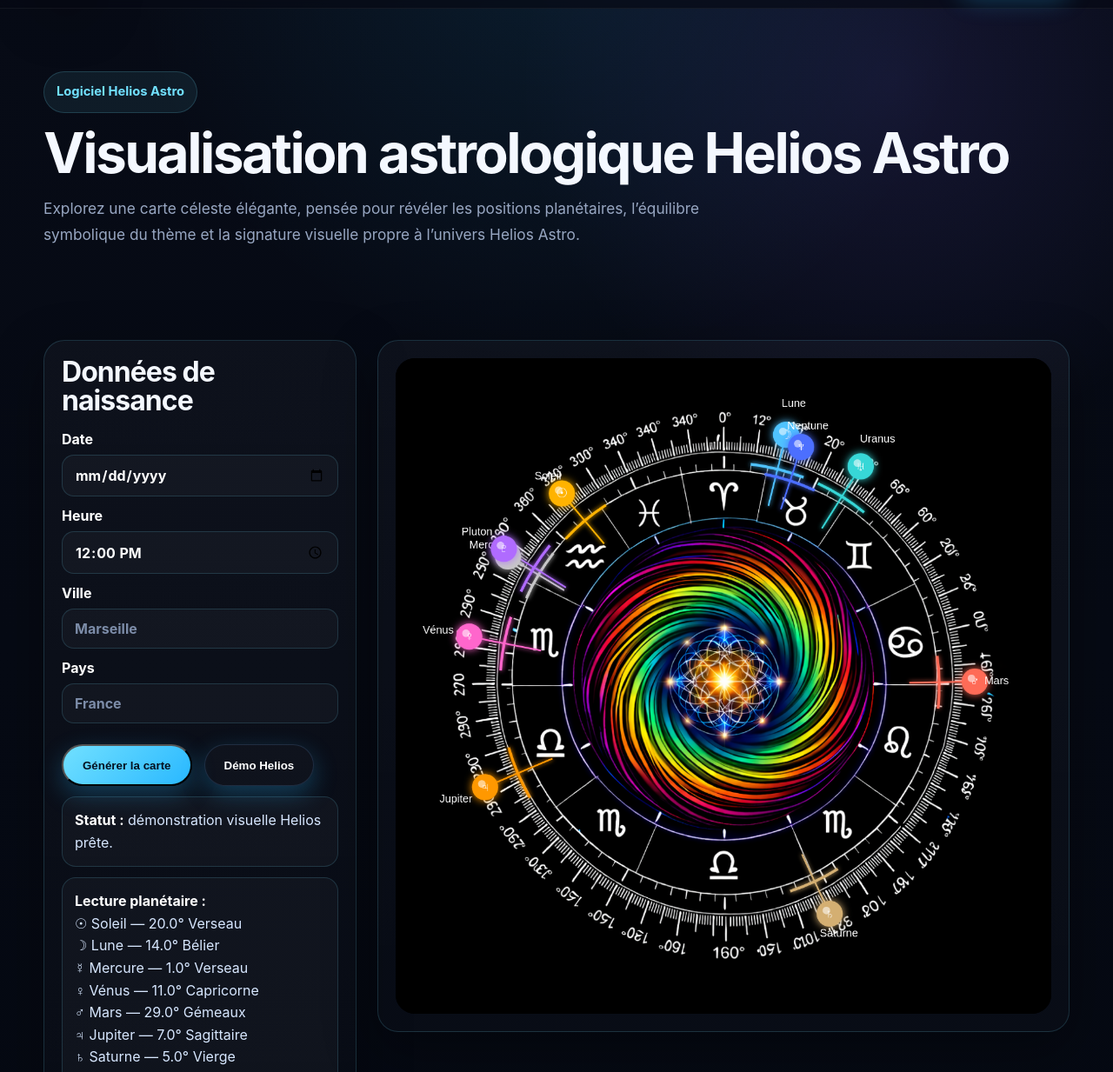
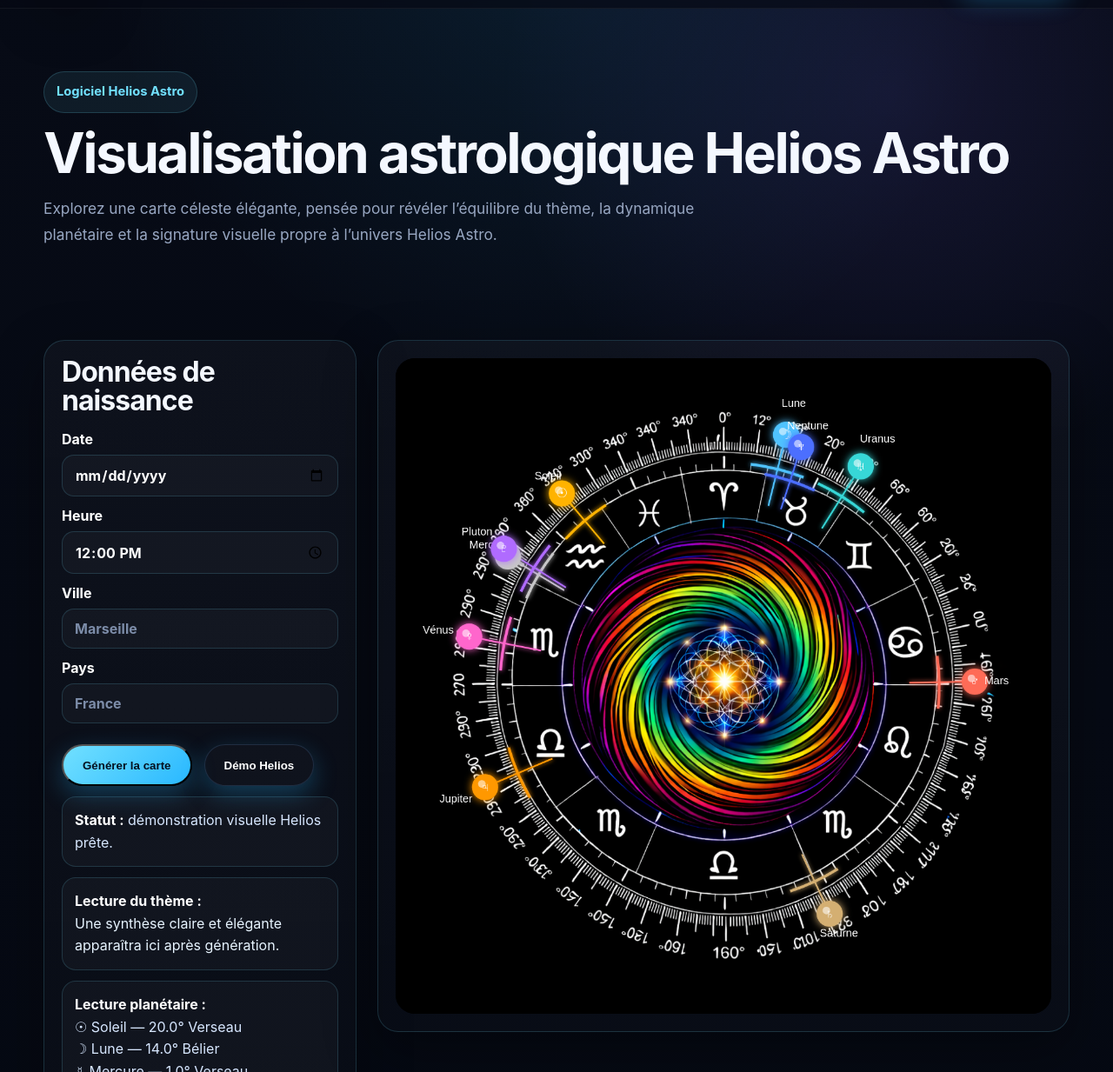
Before and after one commit to Helios120/heliocentrique, a plain HTML site: page logiciel.html in a window 1280 px wide. Shown: the part 67-1300 px from the top of the page at 87% size. Drawn offline with Linux system fonts and the light colour scheme.

Commit message:
Update logiciel.html

```diff
--- a/logiciel.html
+++ b/logiciel.html
@@ -54,6 +54,7 @@
     }
 
     .helios-info,
+    .helios-summary,
     .helios-legend{
       border:1px solid rgba(113,224,255,.16);
       background:rgba(255,255,255,.03);
@@ -65,8 +66,13 @@
     }
 
     .helios-info strong,
+    .helios-summary strong,
     .helios-legend strong{
       color:#fff;
+    }
+
+    .helios-summary{
+      color:#e7f4ff;
     }
 
     #heliosCanvas{
@@ -115,8 +121,8 @@
         <p class="eyebrow">Logiciel Helios Astro</p>
         <h1>Visualisation astrologique Helios Astro</h1>
         <p class="lead">
-          Explorez une carte céleste élégante, pensée pour révéler les positions planétaires,
-          l’équilibre symbolique du thème et la signature visuelle propre à l’univers Helios Astro.
+          Explorez une carte céleste élégante, pensée pour révéler l’équilibre du thème,
+          la dynamique planétaire et la signature visuelle propre à l’univers Helios Astro.
         </p>
       </div>
     </section>
@@ -156,9 +162,14 @@
             Renseignez les données de naissance puis lancez le calcul.
           </div>
 
+          <div class="helios-summary" id="astro-summary-box">
+            <strong>Lecture du thème :</strong><br>
+            Une synthèse claire et élégante apparaîtra ici après génération.
+          </div>
+
           <div class="helios-legend" id="astro-legend-box">
-            <strong>Lecture planétaire :</strong><br>
-            Les positions du Soleil, de la Lune et des planètes s’afficheront ici après génération.
+            <strong>Détails astrologiques :</strong><br>
+            Les repères du thème s’afficheront ici après calcul.
           </div>
         </div>
 
```
